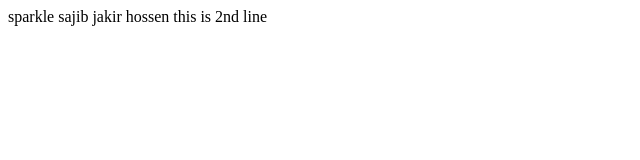
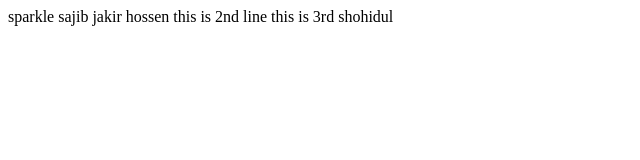
Before and after one commit to sajibremix/testing, a plain HTML site: page index.html in a window 1280 px wide. Shown: the whole page, without its empty margins (0-640 px from the left). Drawn offline with Linux system fonts and the light colour scheme.

Commit message:
this is shohidul

```diff
--- a/index.html
+++ b/index.html
@@ -4,5 +4,6 @@
 <body>
 	sparkle sajib jakir hossen
 	this is 2nd line
+	this is 3rd shohidul
 </body>
 </html>
```
